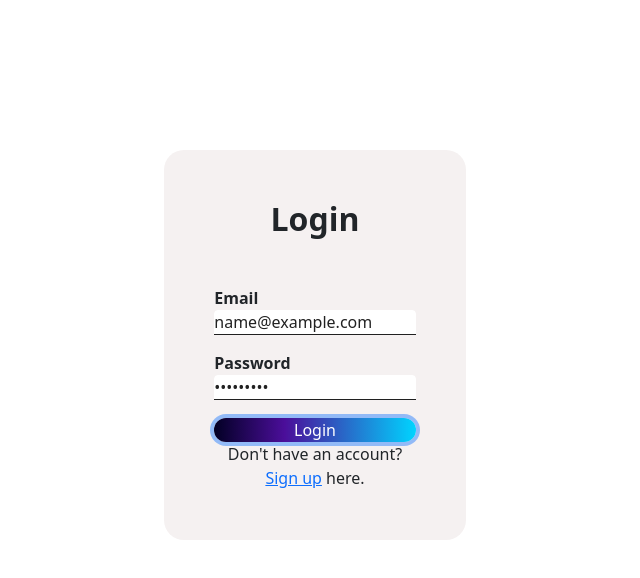
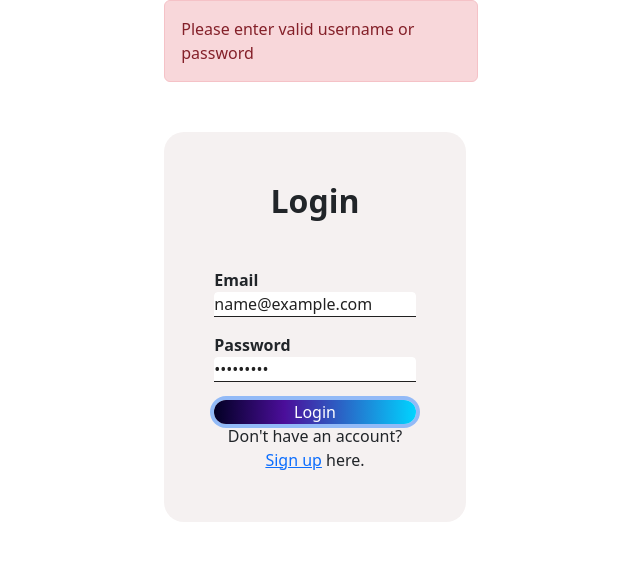
Before and after one commit to vinayakkamati/retro-board-UI, an Angular app: page / in a window 1280 px wide. Both pictures are taken after typing "name@example.com", "Sample123" into the empty fields and a click on the button "Login". Shown: the top 578 px of the page, without its empty margins (325-965 px from the left). Built offline with nearby package versions, Linux system fonts and the light colour scheme; no server answers.

Commit message:
[IF-220] feature: registration error handling (#12)

```diff
--- a/src/app/components/registration/login/log-in.component.css
+++ b/src/app/components/registration/login/log-in.component.css
@@ -6,6 +6,16 @@
 }
 .help-block{
     color: red;
+  }
+
+.alert {
+    padding: 16px;
+    border-radius: 6px;
+    font-size: 16px;
+    font-weight: 400;
+    width:25%;
+    margin-left: 38%;
+    margin-bottom: -8%;
   }
 
 body{
--- a/src/app/components/registration/login/log-in.component.html
+++ b/src/app/components/registration/login/log-in.component.html
@@ -1,3 +1,6 @@
+<div class="alert alert-danger" *ngIf="error">
+  <p>Please enter valid username or password</p>
+</div>
 <div class="container-fluid">
   <form class="mx-auto"  [formGroup]="form" (ngSubmit)="validateUser()">
       <h4 class="text-center">Login</h4>
--- a/src/app/components/registration/login/log-in.component.ts
+++ b/src/app/components/registration/login/log-in.component.ts
@@ -1,9 +1,7 @@
 import { Component, EventEmitter, OnInit } from '@angular/core';
-import { UserDTO } from 'src/app/models/user-dto.interface';
 import { RegistrationService } from '../registration.service';
 import { ActivatedRoute, Router } from '@angular/router';
 import { FormBuilder, FormGroup, Validators } from '@angular/forms';
-import { first } from 'rxjs/operators';
 
 @Component({
   selector: 'app-log-in',
@@ -14,11 +12,12 @@ export class LogInComponent implements OnInit{
   form!: FormGroup;
   loading = false;
   submitted = false;
+  error = null;
+  timeoutId?: number;
 
   constructor(private registrationService: RegistrationService,
     private router: Router,
-    private formBuilder: FormBuilder,
-    private route: ActivatedRoute){}
+    private formBuilder: FormBuilder){}
   ngOnInit() {
     this.form = this.formBuilder.group({
         username: ['', Validators.required],
@@ -37,8 +36,26 @@ get f() { return this.form.controls; }
 
     this.registrationService.saveCurrentUser(this.f.username.value, this.f.password.value)
       .subscribe(
-        () => this.router.navigate(['/board']).then(() => {window.location.reload();
-        })
+        {
+          next: () => {
+              this.router.navigate(['/board']).then(() => {window.location.reload();
+              })
+          },
+          error: error => {
+            this.error=error.message;
+              this.loading = false;
+              this.resetTimer();
+          }
+        }
       )
   }
+
+  resetTimer(): void {
+    if (this.timeoutId) {
+      window.clearTimeout(this.timeoutId);
+    }
+    this.timeoutId = window.setTimeout(() => {
+      this.error = null;
+    }, 3000);
+  }
 }
--- a/src/app/components/registration/signup/registration.component.css
+++ b/src/app/components/registration/signup/registration.component.css
@@ -6,6 +6,16 @@
 }
 .help-block{
     color: red;
+  }
+
+.alert {
+    padding: 16px;
+    border-radius: 6px;
+    font-size: 16px;
+    font-weight: 400;
+    width:25%;
+    margin-left: 38%;
+    margin-bottom: -8%;
   }
 
 body{
--- a/src/app/components/registration/signup/registration.component.html
+++ b/src/app/components/registration/signup/registration.component.html
@@ -1,3 +1,6 @@
+<div class="alert alert-danger" *ngIf="error">
+  <p>The email is already registered</p>
+</div>
 <div class="container-fluid">
     <form class="mx-auto" [formGroup]="form" (ngSubmit)="createUser()">
         <h4 class="text-center">Signup</h4>
--- a/src/app/components/registration/signup/registration.component.ts
+++ b/src/app/components/registration/signup/registration.component.ts
@@ -9,10 +9,13 @@ import { FormBuilder, FormGroup, Validators } from '@angular/forms';
   templateUrl: './registration.component.html',
   styleUrls: ['./registration.component.css']
 })
-export class RegistrationComponent {form!: FormGroup;
+export class RegistrationComponent {
+  form!: FormGroup;
   loading = false;
   submitted = false;
   user:UserDTO =new UserDTO;
+  error = null;
+  timeoutId?: number;
 
   constructor(private registrationService: RegistrationService,
     private router: Router,
@@ -23,8 +26,20 @@ export class RegistrationComponent {form!: FormGroup;
         emailId:['', Validators.required],
         password:['', Validators.required],
         c_password: ['', Validators.required]
-    });
+    }, {validator: this.checkIfMatchingPasswords('password', 'c_password')});
 }
+  checkIfMatchingPasswords(passwordKey: string, c_password: string): any {
+    return (form: FormGroup) => {
+      let passwordInput = form.controls[passwordKey],
+          passwordConfirmationInput = form.controls[c_password];
+      if (passwordInput.value !== passwordConfirmationInput.value) {
+        return passwordConfirmationInput.setErrors({notEquivalent: true})
+      }
+      else {
+          return passwordConfirmationInput.setErrors(null);
+      }
+    }
+  }
 
 get f() { return this.form.controls; }
 
@@ -43,7 +58,21 @@ get f() { return this.form.controls; }
     this.registrationService.createUser(this.user).subscribe(
       () =>{
         this.router.navigate(['/'])
+      },
+      error => {
+        this.error=error.message;
+          this.loading = false;
+          this.resetTimer();
       }
     );
   }
+
+  resetTimer(): void {
+    if (this.timeoutId) {
+      window.clearTimeout(this.timeoutId);
+    }
+    this.timeoutId = window.setTimeout(() => {
+      this.error = null;
+    }, 3000);
+  }
 }
```
